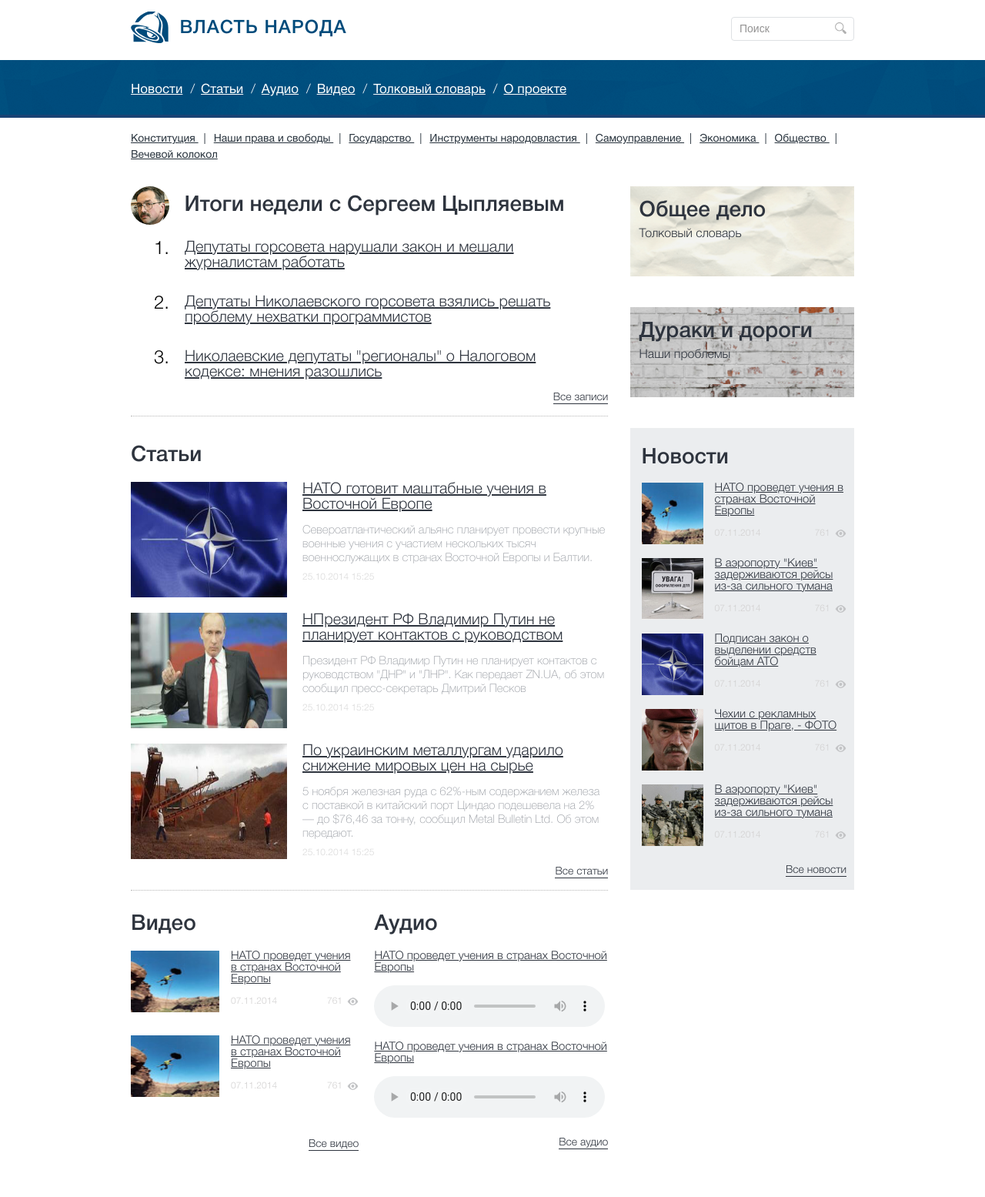
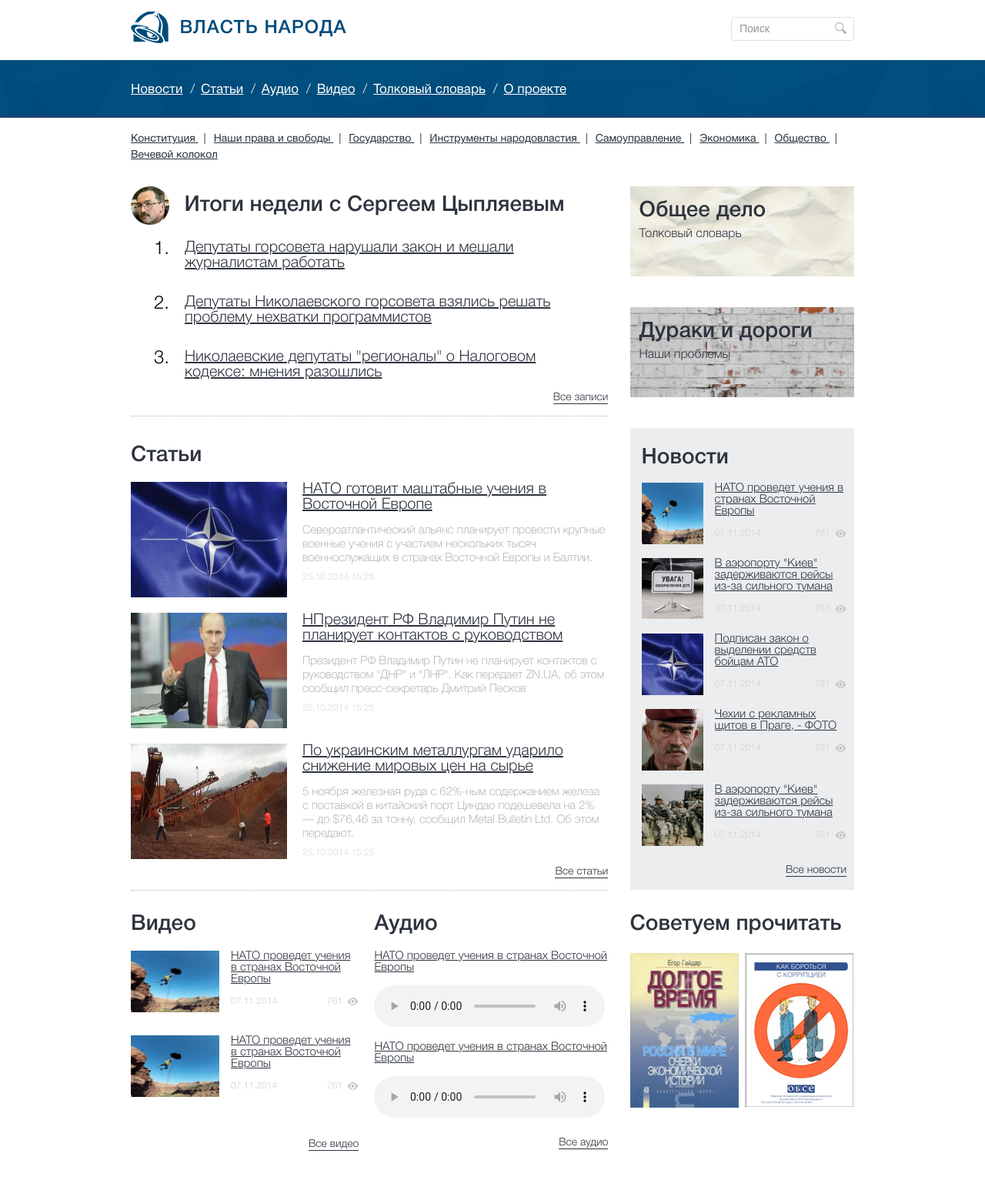
Before and after one commit to sarhov/vn_site, a Jekyll site: the page built from index.html, in a window 1280 px wide. Shown: the whole page at 77% size. Built offline with Jekyll 4.4.1, drawn with Linux system fonts in a browser that asks for light colours; before the commit the page ends 1525 px from its top, so only the background shows below that.

Commit message:
add the books block

```diff
--- a/_layouts/default.html
+++ b/_layouts/default.html
@@ -289,7 +289,7 @@
 
       <section class="bottom-block wrapper">
         <div class="bottom-block__inner inner clearfix">
-          <div class="bottom-block__left">
+          <div class="bottom-block  bottom-block_left">
             <div class="bottom-block-box bottom-block-box_video">
               <h1 class="bottom-block-box__headline gl-headline">Видео</h1>
               <section class=" news-list news-list_video">
@@ -412,8 +412,30 @@
           <!-- /.bottom-block-box -->
         </div>
         <!-- /.bottom-block__left -->
-        <div class="bottom-block__right">
+        <div class="bottom-block bottom-block_right">
 
+            <div class="bottom-block-box bottom-block-box_books">
+              <h1 class="bottom-block-box__headline gl-headline">Советуем прочитать</h1>
+              <section class=" news-list news-list_books">
+
+                <article class="news-list-item news-list-item_books">
+                <a href="article.html" class="news-list-item__img-link">
+                  <img src="{{site.baseurl}}/content/news-list-books_1.jpg" alt="{{НАТО проведет учения в странах Восточной Европы}}" class="news-list-item__img">
+                </a>
+              </article>
+              <!-- /.news-list-item -->
+
+                <article class="news-list-item news-list-item_books">
+                <a href="article.html" class="news-list-item__img-link">
+                  <img src="{{site.baseurl}}/content/news-list-books_2.jpg" alt="{{НАТО проведет учения в странах Восточной Европы}}" class="news-list-item__img">
+                </a>
+              </article>
+              <!-- /.news-list-item -->
+
+            </section>
+            <!-- /.news-list -->
+          </div>
+          <!-- /.bottom-block-box -->
         </div>
         <!-- /.bottom-block__right -->
       </div>
--- a/css/main.css
+++ b/css/main.css
@@ -825,25 +825,44 @@ a {
 .news-list-item_audio audio {
   margin-bottom: 6px;
 }
+/* line 451, ../sass/main.scss */
+.news-list-item_books {
+  float: left;
+  width: 50%;
+  height: auto;
+}
+/* line 455, ../sass/main.scss */
+.news-list-item_books .news-list-item__img-link {
+  margin: 0;
+}
+/* line 457, ../sass/main.scss */
+.news-list-item_books .news-list-item__img-link:hover {
+  opacity: 0.9;
+}
+/* line 461, ../sass/main.scss */
+.news-list-item_books img {
+  height: auto;
+  width: 100%;
+}
 
-/* line 453, ../sass/main.scss */
+/* line 468, ../sass/main.scss */
 .news-meta {
   color: #d2d1d1;
   font-size: 12px;
 }
-/* line 456, ../sass/main.scss */
+/* line 471, ../sass/main.scss */
 .news-meta__views {
   float: right;
 }
-/* line 459, ../sass/main.scss */
+/* line 474, ../sass/main.scss */
 .news-meta__views-text {
   vertical-align: middle;
 }
-/* line 462, ../sass/main.scss */
+/* line 477, ../sass/main.scss */
 .news-meta__date {
   float: left;
 }
-/* line 465, ../sass/main.scss */
+/* line 480, ../sass/main.scss */
 .news-meta__icon {
   width: 15px;
   height: 10px;
@@ -852,7 +871,7 @@ a {
   vertical-align: middle;
   margin-left: 3px;
 }
-/* line 472, ../sass/main.scss */
+/* line 487, ../sass/main.scss */
 .news-meta__icon_download {
   color: #999;
   margin-left: 0;
@@ -860,43 +879,49 @@ a {
   width: 12px;
   height: 12px;
 }
-/* line 480, ../sass/main.scss */
+/* line 495, ../sass/main.scss */
 .news-meta__download {
   color: #d4d4d4;
 }
-/* line 483, ../sass/main.scss */
+/* line 498, ../sass/main.scss */
 .news-meta__download-text {
   vertical-align: middle;
 }
 
-/* line 490, ../sass/main.scss */
+/* line 505, ../sass/main.scss */
 .bottom-block {
   margin-bottom: 30px;
 }
-/* line 492, ../sass/main.scss */
-.bottom-block__left {
+/* line 507, ../sass/main.scss */
+.bottom-block_left {
+  float: left;
   width: 66%;
 }
-/* line 495, ../sass/main.scss */
-.bottom-block__right {
+/* line 511, ../sass/main.scss */
+.bottom-block_right {
   width: 31%;
+  float: right;
 }
 
-/* line 500, ../sass/main.scss */
+/* line 517, ../sass/main.scss */
 .bottom-block-box {
   width: 50%;
   float: left;
 }
-/* line 503, ../sass/main.scss */
+/* line 520, ../sass/main.scss */
 .bottom-block-box_video {
   padding-right: 20px;
   width: 51%;
 }
-/* line 507, ../sass/main.scss */
+/* line 524, ../sass/main.scss */
 .bottom-block-box_audio {
   width: 49%;
 }
-/* line 511, ../sass/main.scss */
+/* line 528, ../sass/main.scss */
 .bottom-block-box__headline {
   margin-bottom: 20px;
 }
+/* line 531, ../sass/main.scss */
+.bottom-block-box_books {
+  width: 100%;
+}
```
Also changed, not shown: sass/main.scss (+22 -2 lines), content/news-list-books_1.jpg (added), content/news-list-books_2.jpg (added), 1 other file.
